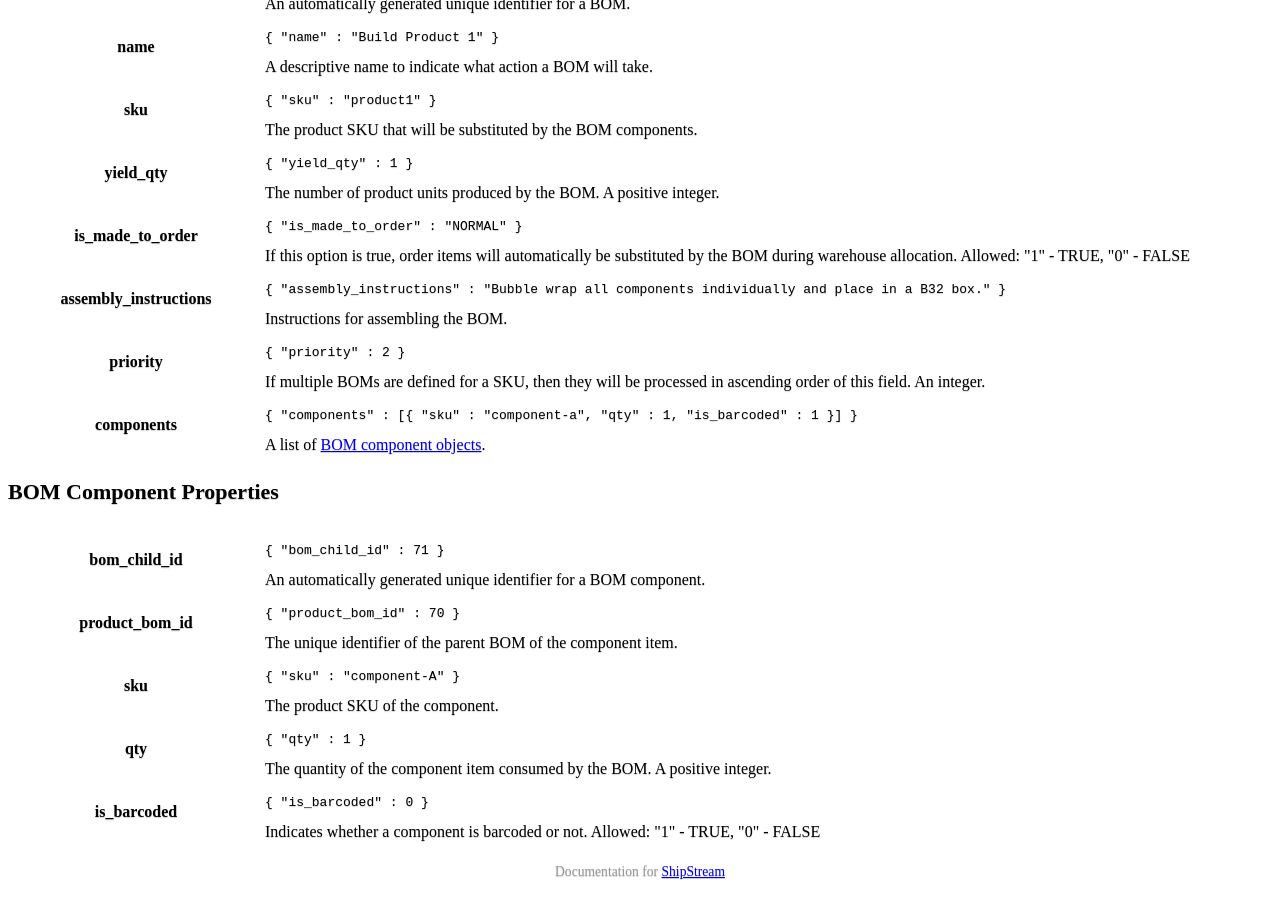
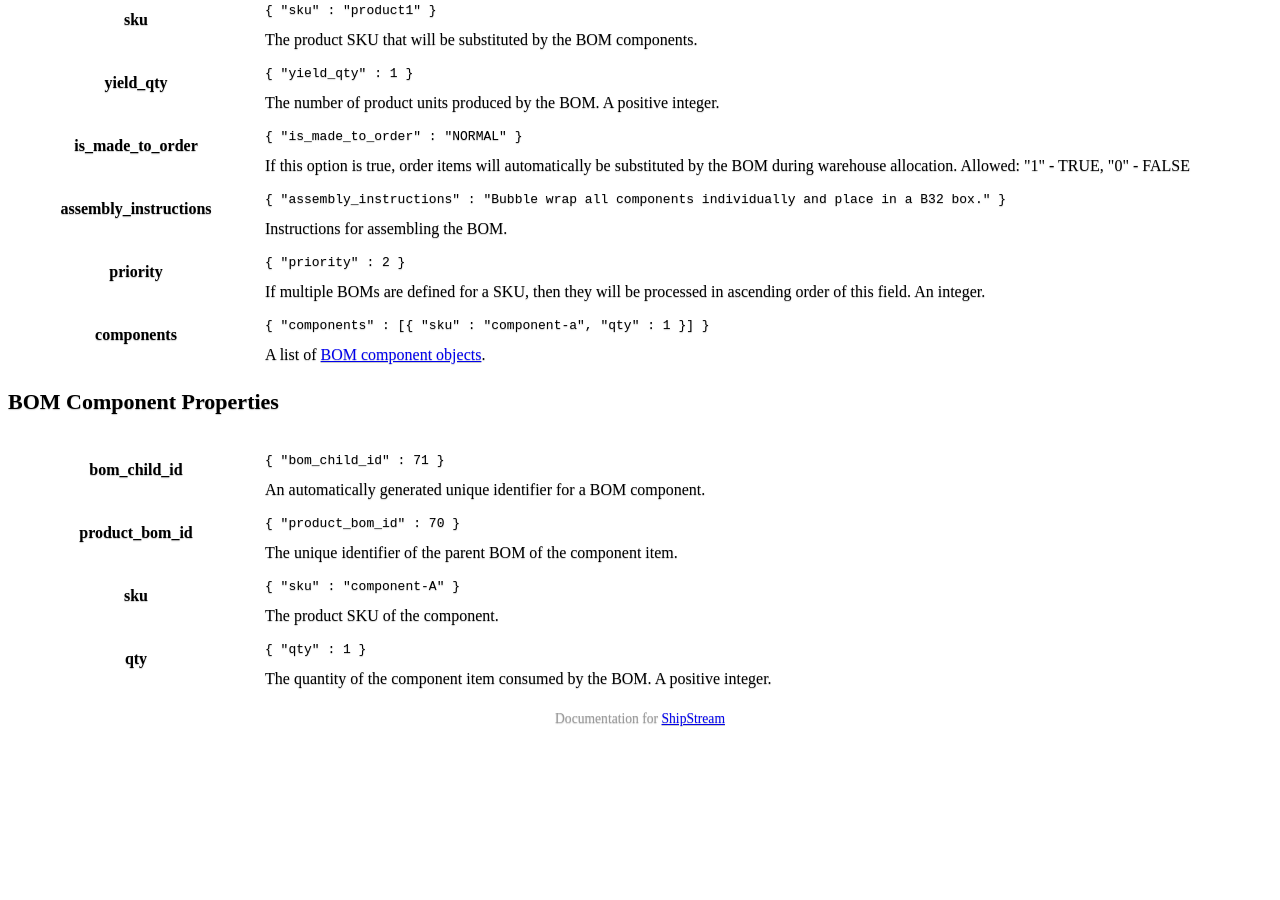
Before and after one commit to ShipStream/shipstream.github.io, a Jekyll site: the page built from _posts/2018-07-31-bom.md, in a window 1280 px wide and 900 px high, scrolled down 5718 px. Built offline with Jekyll 4.4.1, drawn with Linux system fonts in a browser that asks for light colours; a style sheet for code colours, icons or effects is not loaded; after the commit the page ends 6465 px from its top, so only the background shows below that; some of the changed text lies outside the part shown.

Commit message:
Remove references to BOM component is_barcoded field.

```diff
--- a/_posts/2018-07-31-bom.md
+++ b/_posts/2018-07-31-bom.md
@@ -110,15 +110,13 @@ Get list of BOMs for one product SKU:
                     "bom_child_id" : 211,
                     "product_bom_id" : 73,
                     "sku" : "product2_PartA",
-                    "qty" : 1,
-                    "is_barcoded" : 1
+                    "qty" : 1
                 },
                 {
                     "bom_child_id" : 212,
                     "product_bom_id" : 73,
                     "sku" : "product2_PartB",
-                    "qty" : 1,
-                    "is_barcoded" : 1
+                    "qty" : 1
                 }
             ]
         }
@@ -180,13 +178,11 @@ BOM object if successful.
                 "components" : [
                     {
                         "sku" : "product2_PartA",
-                        "qty" : 1,
-                        "is_barcoded" : 1
+                        "qty" : 1
                     },
                     {
                         "sku" : "product2_PartB",
-                        "qty" : 1,
-                        "is_barcoded" : 1
+                        "qty" : 1
                     }
                 ]
             }
@@ -215,15 +211,13 @@ BOM object if successful.
                 "bom_child_id" : 211,
                 "product_bom_id" : 73,
                 "sku" : "product2_PartA",
-                "qty" : 1,
-                "is_barcoded" : 1
+                "qty" : 1
             },
             {
                 "bom_child_id" : 212,
                 "product_bom_id" : 73,
                 "sku" : "product2_PartB",
-                "qty" : 1,
-                "is_barcoded" : 1
+                "qty" : 1
             }
         ]
     }
@@ -423,7 +417,7 @@ true if BOM was successfully deleted.
     <tr>
         <th>components</th>
         <td>
-            <pre><code>{ "components" : [{ "sku" : "component-a", "qty" : 1, "is_barcoded" : 1 }] }</code></pre>
+            <pre><code>{ "components" : [{ "sku" : "component-a", "qty" : 1 }] }</code></pre>
             A list of <a href="#bom_component_properties">BOM component objects</a>.
         </td>
     </tr>
@@ -464,12 +458,5 @@ true if BOM was successfully deleted.
             The quantity of the component item consumed by the BOM. A positive integer.
         </td>
     </tr>
-    <tr>
-        <th>is_barcoded</th>
-        <td>
-            <pre><code>{ "is_barcoded" : 0 }</code></pre>
-            Indicates whether a component is barcoded or not.  Allowed: "1" - TRUE, "0" - FALSE
-        </td>
-    </tr>
 </tbody>
 </table>
```
